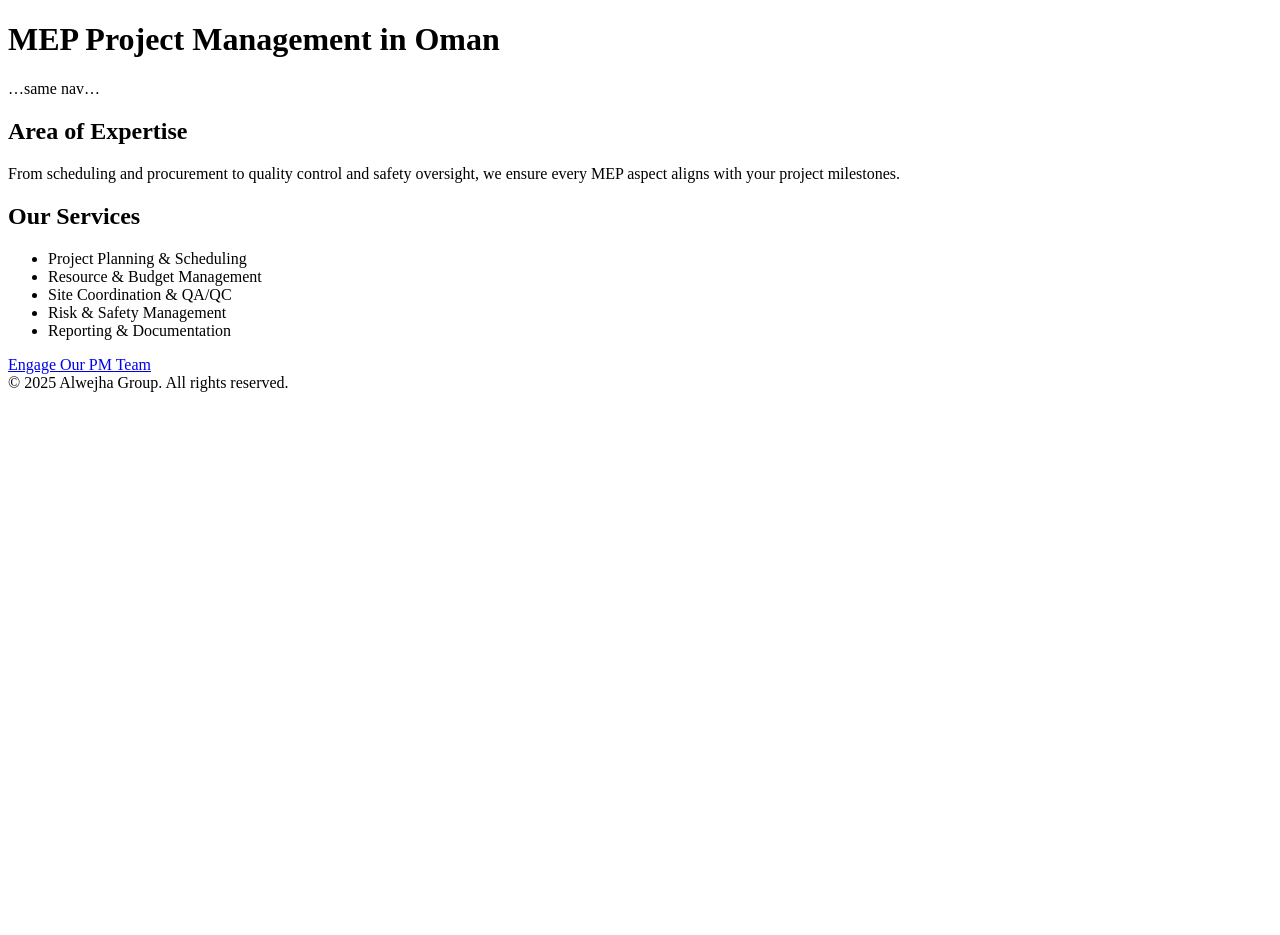
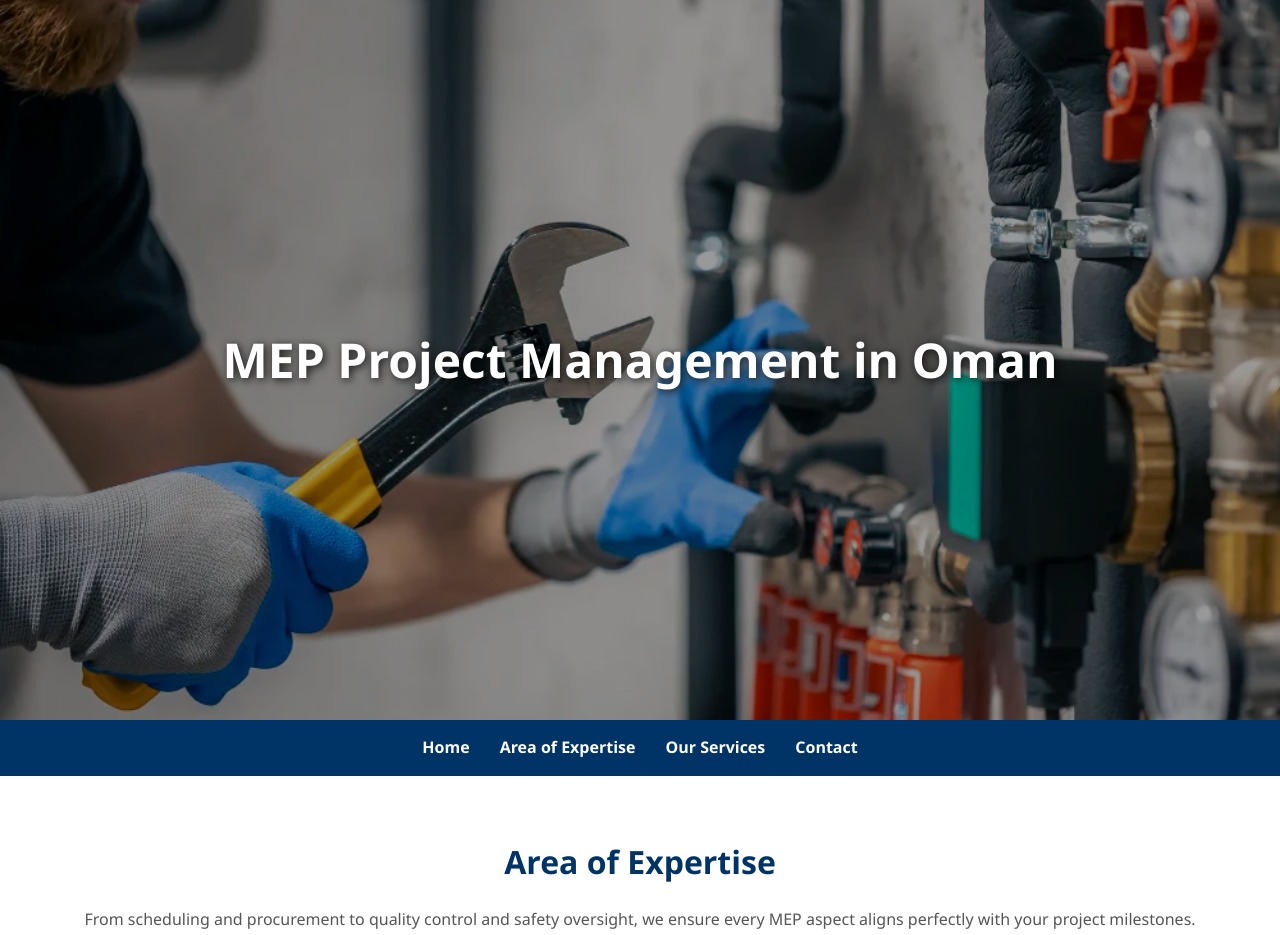
Before and after one commit to imferoz/mep-project-management-oman, a plain HTML site: page index.html in a window 1280 px wide. Shown: the top 935 px of the page. Before the commit the page ends 800 px from the top, so only its background shows below. Drawn offline with Linux system fonts and the light colour scheme.

Commit message:
Update index.html

```diff
--- a/index.html
+++ b/index.html
@@ -1,23 +1,43 @@
 <!DOCTYPE html>
 <html lang="en">
 <head>
-  <meta charset="UTF-8">
-  <meta name="viewport" content="width=device-width, initial-scale=1">
-
+  <meta charset="UTF-8"/><meta name="viewport" content="width=device-width,initial-scale=1"/>
   <title>MEP Project Management in Oman | Alwejha Group</title>
-  <meta name="description" content="Professional MEP project management across Oman—coordinating mechanical, electrical & plumbing trades for flawless delivery on time and budget.">
-  <link rel="canonical" href="https://mep-project-management-oman.alwejhagroup.com/">
-  <style>/* background:url('mep-project-management-oman.webp') */</style>
+  <meta name="description" content="Professional MEP project management across Oman—coordinating mechanical, electrical & plumbing trades for flawless delivery on time and budget."/>
+  <link rel="canonical" href="https://mep-project-management-oman.alwejhagroup.com/"/>
+  <link rel="icon" type="image/webp" href="mep-project-management-oman.webp"/>
+  <style>
+    *{margin:0;padding:0;box-sizing:border-box;}
+    body{font-family:'Segoe UI',Tahoma,Geneva,Verdana,sans-serif;color:#333;background:#fff;line-height:1.6;}
+    header{background:url('mep-project-management-oman.webp')no-repeat center/cover;height:90vh;display:flex;align-items:center;justify-content:center;position:relative;text-align:center;color:#fff;}
+    header::after{content:"";position:absolute;top:0;left:0;right:0;bottom:0;background:rgba(0,0,0,0.4);}
+    header h1{z-index:1;font-size:3rem;text-shadow:2px 2px 8px rgba(0,0,0,0.8);}
+    nav{background:#003366;display:flex;justify-content:center;gap:30px;padding:15px 0;position:sticky;top:0;}
+    nav a{color:#fff;font-weight:600;text-decoration:none;}nav a:hover{color:#ffcc00;}
+    section{padding:60px 20px;max-width:1200px;margin:auto;}
+    section h2{color:#003366;margin-bottom:20px;font-size:2rem;text-align:center;}
+    section p,section ul{font-size:1rem;color:#555;text-align:center;}
+    ul{list-style:none;padding:0;}ul li{padding:8px 0;}
+    .btn{display:inline-block;padding:12px 25px;color:#fff;background:#003366;font-weight:bold;border-radius:5px;transition:background .3s;}
+    .btn:hover{background:#005599;}
+    footer{background:#003366;color:#fff;text-align:center;padding:20px;margin-top:40px;font-size:14px;}
+    @media(max-width:768px){header h1{font-size:2rem;}nav{flex-wrap:wrap;gap:15px;}}
+  </style>
 </head>
 <body>
 
   <header><h1>MEP Project Management in Oman</h1></header>
 
-<nav>…same nav…</nav>
+  <nav>
+    <a href="https://www.alwejhagroup.com/">Home</a>
+    <a href="https://www.alwejhagroup.com/area-of-expertise">Area of Expertise</a>
+    <a href="https://www.alwejhagroup.com/our-services">Our Services</a>
+    <a href="https://www.alwejhagroup.com/contact">Contact</a>
+  </nav>
 
   <section id="expertise">
     <h2>Area of Expertise</h2>
-  <p>From scheduling and procurement to quality control and safety oversight, we ensure every MEP aspect aligns with your project milestones.</p>
+    <p>From scheduling and procurement to quality control and safety oversight, we ensure every MEP aspect aligns perfectly with your project milestones.</p>
   </section>
 
   <section id="services">
@@ -31,11 +51,20 @@
     </ul>
   </section>
 
+  <section id="clients">
+    <h2>Our Clients</h2>
+    <p>Developers, contractors, and owners across Oman rely on our rigorous PM processes—view their testimonials and project outcomes on our main site.</p>
+  </section>
+
   <section id="contact">
-  <a class="cta" href="https://www.alwejhagroup.com/contact">Engage Our PM Team</a>
+    <h2>Contact Us</h2>
+    <p><a class="btn" href="https://www.alwejhagroup.com/contact">Get in Touch</a></p>
+  </section>
+
+  <section style="text-align:center;padding:40px 0;background:#f4f4f4;">
+    <a class="btn" href="https://www.alwejhagroup.com/" style="background:#ffcc00;color:#003366;">Visit Our Main Website</a>
   </section>
 
   <footer>&copy; 2025 Alwejha Group. All rights reserved.</footer>
-
 </body>
 </html>
```
Lines whose indentation alone changed are shown as unchanged.
